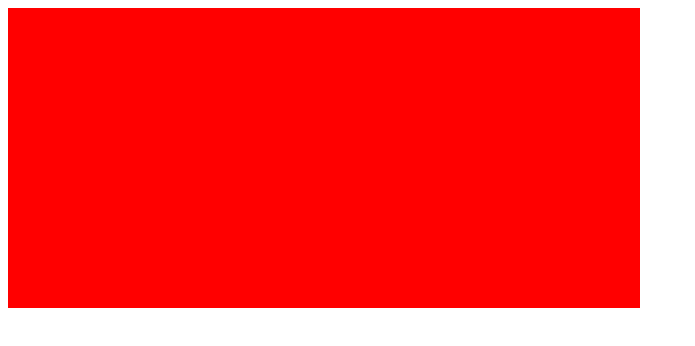
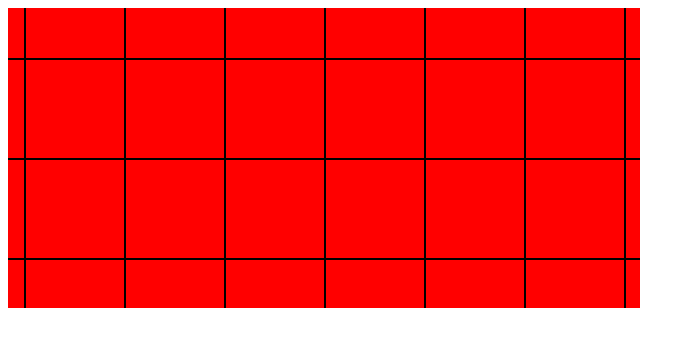
Before and after one commit to dirckvdende/gravity-sim, a Vue app: page / in a window 1280 px wide. Shown: the top 346 px of the page, without its empty margins (0-695 px from the left). Built offline with nearby package versions, Linux system fonts and the light colour scheme.

Commit message:
Implemented position rect tracker and added grid renderer test code

```diff
--- a/src/App.vue
+++ b/src/App.vue
@@ -1,40 +1,21 @@
 <script setup lang="ts">
-    import { useTemplateRef, watch } from 'vue';
+    import { useTemplateRef } from 'vue';
     import { useDragInteractor } from './map/dragInteractor';
-    import { usePositionTracker } from './map/positionTracker';
-
-    // import { ref } from 'vue';
-    // import Vector2 from './util/Vector2';
-    // import DragView, { DragViewState } from './map/DragView.vue';
-
-    // const objPos = ref(Vector2.Zero)
-
-    // function updatePosition(state: DragViewState): void {
-    //     objPos.value = state.toPixelCoords(Vector2.Zero)
-    // }
+    import { usePositionRectTracker } from './map/positionRectTracker';
+    import GridRenderer from './map/GridRenderer.vue';
 
     const target = useTemplateRef("target")
-    const { position, zoomLevel, pan } = usePositionTracker()
+    const tracker = usePositionRectTracker(target)
+    const { pan } = tracker
     useDragInteractor(target, {
         drag: pan,
-    })
-    watch([position, zoomLevel], ([position, zoomLevel]) => {
-        console.log(position, zoomLevel)
     })
 </script>
 
 <template>
-    <!-- <DragView
-        @update="updatePosition"
-        :class="$style.target">
-        <div :class="$style.test" :style="{
-            top: `${objPos.y}px`,
-            left: `${objPos.x}px`,
-            translate: `-50% -50%`
-        }" />
-    </DragView> -->
-
-    <div :class="$style.target" ref="target"></div>
+    <div :class="$style.target" ref="target">
+        <GridRenderer :tracker="tracker" />
+    </div>
 </template>
 
 <style lang="scss" module>
--- /dev/null
+++ b/src/map/GridRenderer.vue
@@ -0,0 +1,72 @@
+<script lang="ts" setup>
+    import { computed, type ComputedRef } from 'vue';
+    import type { PositionRectTracker } from './positionRectTracker';
+    import Vector2 from '@/util/Vector2';
+
+    const { tracker } = defineProps<{
+        /**
+         * Position rect tracker that is used to determine position and zoom
+         * level
+         */
+        tracker: PositionRectTracker,
+    }>()
+
+    /**
+     * Definition of a line to be displayed
+     */
+    type Line = {
+        left: number,
+        top: number,
+        width: number,
+        height: number,
+    }
+
+    function floorToMultiple(value: number, multiple: number): number {
+        return Math.floor(value / multiple) * multiple
+    }
+
+    const lines: ComputedRef<Line[]> = computed(() => {
+        const out: Line[] = []
+        const { dimensions, viewport, toPixelCoords } = tracker
+        // Horizontal lines
+        for (let y = floorToMultiple(viewport.value.topLeft.y, 100); y <=
+        viewport.value.bottomRight.y; y += 100) {
+            out.push({
+                left: 0,
+                top: toPixelCoords(new Vector2(0, y)).y,
+                width: dimensions.value.x,
+                height: 2,
+            })
+        }
+        // Vertical lines
+        for (let x = floorToMultiple(viewport.value.topLeft.x, 100); x <=
+        viewport.value.bottomRight.x; x += 100) {
+            out.push({
+                left: toPixelCoords(new Vector2(x, 0)).x,
+                top: 0,
+                width: 2,
+                height: dimensions.value.y,
+            })
+        }
+        return out
+    })
+</script>
+
+<template>
+    <div
+        v-for="line in lines"
+        :class="$style.line"
+        :style="{
+            left: `${line.left}px`,
+            top: `${line.top}px`,
+            width: `${line.width}px`,
+            height: `${line.height}px`,
+        }" />
+</template>
+
+<style lang="scss" module>
+    .line {
+        position: absolute;
+        background-color: black;
+    }
+</style>
--- /dev/null
+++ b/src/map/positionRectTracker.ts
@@ -0,0 +1,137 @@
+
+import { ref, type Ref, computed, type ComputedRef, type MaybeRefOrGetter,
+onMounted, toRef, onUnmounted, watch } from "vue"
+import Vector2 from "@/util/Vector2"
+import { usePositionTracker } from "./positionTracker"
+
+/**
+ * Return type when creating a position rect tracker
+ */
+export type PositionRectTracker = {
+    /**
+     * Ref to the current position of the tracker
+     */
+    position: Readonly<Ref<Vector2>>,
+    /**
+     * Ref to the current zoom level of the tracker
+     */
+    zoomLevel: Readonly<Ref<number>>,
+    /**
+     * Number of units that every screen pixel is large
+     */
+    pixelSize: ComputedRef<number>,
+    /**
+     * Dimensions of the target element in pixels
+     */
+    dimensions: Readonly<Ref<Vector2>>,
+    /**
+     * Viewport coordinates of top-left and bottom-right corners, where zoom
+     * level and position are taken into account
+     */
+    viewport: ComputedRef<{
+        topLeft: Vector2,
+        bottomRight: Vector2,
+    }>
+    /**
+     * Pan the position tracker by the given difference
+     * @param diff Difference in position, which will be scaled using the zoom
+     * level
+     */
+    pan: (diff: Vector2) => void,
+    /**
+     * Update the zoom level of the tracker
+     * @param diff Difference in zoom level to apply
+     */
+    zoom: (diff: number) => void,
+    /**
+     * Convert unit coordinates to pixel coordinates
+     * @param coords Unit coordinates
+     * @returns Pixel coordinates
+     */
+    toPixelCoords: (coords: Vector2) => Vector2,
+}
+
+export function usePositionRectTracker(
+    target: MaybeRefOrGetter<HTMLElement | null>,
+): PositionRectTracker {
+
+    // Keeps track of position, without taking target element into account
+    const { position, zoomLevel, pan, zoom, pixelSize } = usePositionTracker()
+    // Size of the target element in pixels
+    const dimensions = useElementSize(target)
+    // Viewport with top left and bottom right coordinates, where units take
+    // zoom level and position into account
+    const viewport = computed(() => {
+        const unitDims = dimensions.value.scale(.5 * pixelSize.value)
+        return {
+            topLeft: position.value.subtract(unitDims),
+            bottomRight: position.value.add(unitDims),
+        }
+    })
+
+    /**
+     * Convert unit coordinates to pixel coordinates
+     * @param coords Unit coordinates
+     * @returns Pixel coordinates
+     */
+    function toPixelCoords(coords: Vector2): Vector2 {
+        return coords.subtract(viewport.value.topLeft).scale(1 /
+        pixelSize.value)
+    }
+
+    return { position, zoomLevel, pan, zoom, pixelSize, dimensions, viewport,
+    toPixelCoords }
+}
+
+/**
+ * Track the size of an HTML element (clientWidth, clientHeight)
+ * @param target The target element to track the size of
+ * @returns A reference to the size of the target element
+ */
+function useElementSize(
+    target: MaybeRefOrGetter<HTMLElement | null>,
+): Readonly<Ref<Vector2>> {
+
+    // Target object reference
+    const targetRef = toRef(target)
+    // Size of the target ref, or a zero vector if target is null
+    const size = ref(Vector2.Zero)
+
+    // Observer that updates the returned ref when size of target changes
+    const resizeObserver = new ResizeObserver(updateSize)
+
+    /**
+     * Update the size ref value, as a result of an element resize or updated
+     * target
+    */
+   function updateSize(): void {
+        if (targetRef.value == null) {
+            size.value = Vector2.Zero
+            return
+        }
+        size.value = new Vector2(
+            targetRef.value.clientWidth,
+            targetRef.value.clientHeight,
+        )
+    }
+
+    /**
+     * Update the tracked target
+     * @param newTarget The new target to track
+     * @param oldTarget The old target to track
+     */
+    function updateTarget(newTarget: HTMLElement | null, oldTarget: HTMLElement
+    | null): void {
+        if (oldTarget != null)
+            resizeObserver.unobserve(oldTarget)
+        if (newTarget != null)
+            resizeObserver.observe(newTarget)
+        updateSize()
+    }
+
+    watch(targetRef, updateTarget)
+    onMounted(() => updateTarget(targetRef.value, null))
+    onUnmounted(() => updateTarget(null, targetRef.value))
+
+    return size
+}
--- a/src/map/positionTracker.ts
+++ b/src/map/positionTracker.ts
@@ -1,24 +1,57 @@
 
 import Vector2 from "@/util/Vector2";
-import { type MaybeRefOrGetter, toRef, type Ref, ref } from "vue";
+import { type Ref, ref, type ComputedRef, computed } from "vue";
 
-export function usePositionTracker(): {
-    position: Ref<Vector2>,
-    zoomLevel: Ref<number>,
+/**
+ * Returns type when creating a position tracker
+ */
+export type PositionTracker = {
+    /**
+     * Ref to the current position of the tracker
+     */
+    position: Readonly<Ref<Vector2>>,
+    /**
+     * Ref to the current zoom level of the tracker
+     */
+    zoomLevel: Readonly<Ref<number>>,
+    /**
+     * Number of units that every screen pixel is large
+     */
+    pixelSize: ComputedRef<number>,
+    /**
+     * Pan the position tracker by the given difference
+     * @param diff Difference in position, which will be scaled using the zoom
+     * level
+     */
     pan: (diff: Vector2) => void,
+    /**
+     * Update the zoom level of the tracker
+     * @param diff Difference in zoom level to apply
+     */
     zoom: (diff: number) => void,
-} {
+}
+
+/**
+ * Composable that tracks a position and zoom level based on pan and zoom
+ * instructions. The pan instructions take the current zoom level into account
+ * (so these are scales when zoom level != 0)
+ * @returns References to the position and zoom level of the position tracker,
+ * and functions that can be called to pan/zoom
+ */
+export function usePositionTracker(): PositionTracker {
 
     // Current position and zoom level
     const position = ref(Vector2.Zero)
     const zoomLevel = ref(0)
+    // Size in units of a single pixel, given the current zoom level
+    const pixelSize = computed(() => Math.exp(-zoomLevel.value))
 
     /**
      * Update the position with the given difference
      * @param diff Difference in position to apply
      */
     function pan(diff: Vector2): void {
-        position.value = position.value.add(diff.scale(pixelSize()))
+        position.value = position.value.add(diff.scale(pixelSize.value))
     }
 
     /**
@@ -30,14 +63,6 @@ export function usePositionTracker(): {
         zoomLevel.value += diff
     }
 
-    /**
-     * Get the scale to apply when panning
-     * @returns Number of units to pan for every pixel
-     */
-    function pixelSize(): number {
-        return Math.exp(-zoomLevel.value)
-    }
-
-    return { position, zoomLevel, pan, zoom }
+    return { position, zoomLevel, pan, zoom, pixelSize }
 
 }
```
